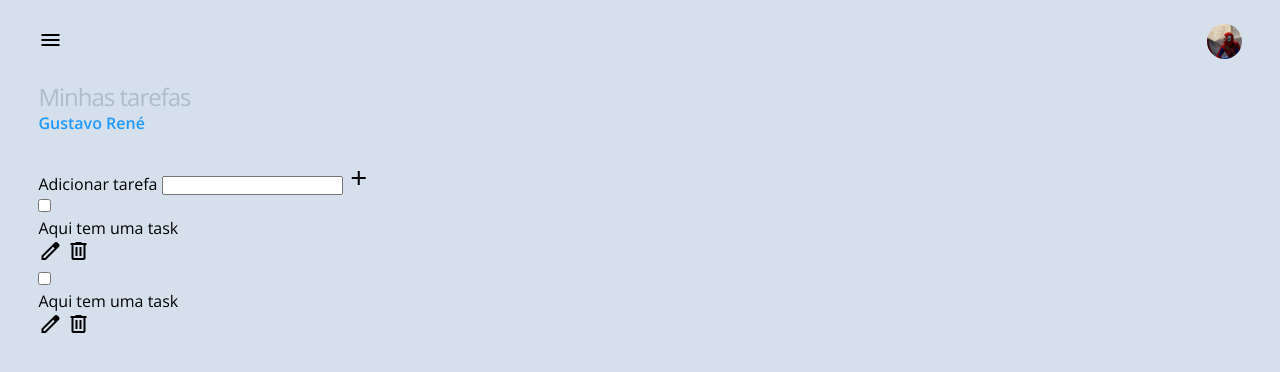
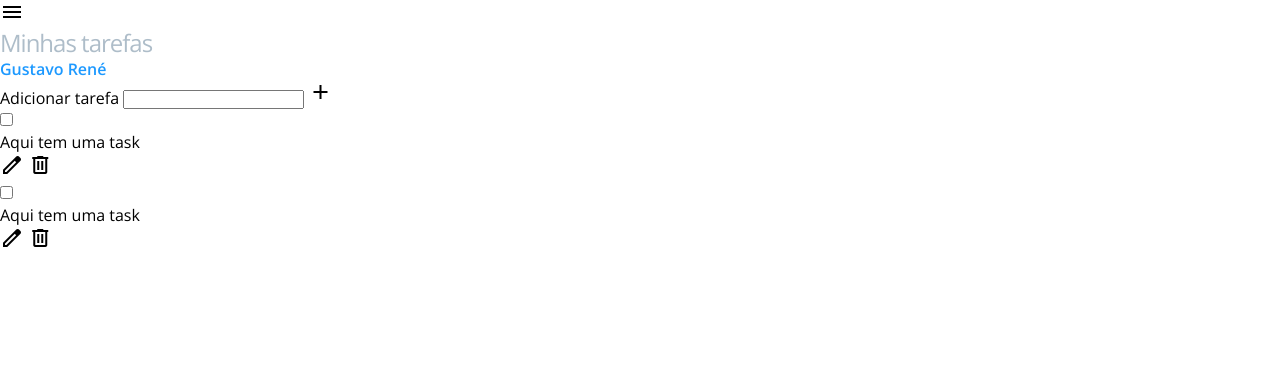
Before and after one commit to gustavorenedev/ResponsiveWebDevelopment, a plain HTML site: page TODOLIST/index.html in a window 1280 px wide. Drawn offline with nearby package versions, Linux system fonts and the light colour scheme.

Commit message:
Atualizações

```diff
--- a/TODOLIST/css/styles.css
+++ b/TODOLIST/css/styles.css
@@ -4,39 +4,9 @@
     padding: 0;
 }
 
-:root {
-    /* 2 traços e vem o que a variavel é depois vem a funcionalidade dela */
-    --color-brand-primary: #1D99FF;
-    --color-brand-secondary: #FF455B;
-
-    --color-feedback-error: #F1526E;
-    --color-feedback-info: #3DA4F3;
-    --color-feedback-success: #00C689;
-    --color-feedback-warning: #FDBF35;
-
-    --color-text-dark:#708AA1;
-    --color-text-light: #AEBDC9;
-
-    --color-interface-light: #F1F4F6;
-    --color-interface-dark: #D5E0EC;
-
-    --color-common-light: #FFFFFF;
-    --color-common-dark: #000000;
-
-    /* Spacing */
-
-    --spacing-xsmall: 4px;
-    --spacing-small: 8px;
-    --spacing-default: 16px;
-    --spacing-medium: 24px;
-    --spacing-large: 32px;
-    --spacing-xlarge: 40px;
-}
-
 body {
     font-family: 'Open Sans', Arial, Helvetica, sans-serif;
     font-size: 16px;
-    background-color: var(--color-interface-dark);
 }
 
 h1,
@@ -48,16 +18,6 @@ h6{
     font-weight: normal;
 }
 
-header {
-    padding-top: var(--spacing-medium);
-    padding-bottom: var(--spacing-medium);
-}
-
-.header-item {
-    display: flex;
-    justify-content: space-between;
-}
-
 .button {
     border: 0;
     background-color: transparent;
@@ -67,39 +27,10 @@ header {
 .title {
     line-height: 1.2; /* distancia entre a linha de cima com a linha de baixo */
     letter-spacing: -1px; /* espaçamento entre as letras */
-    color: var(--color-text-light);
+    color: #AEBDC9;
 }
 
 .subtitle {
     font-weight: 600;
-    color: var(--color-brand-primary);
+    color: #1d99ff;
 }
-
-.container{
-    /* utilizando 94% de largura e com o margin e left auto, sobram 3% para cada lado fazendo o padding */
-    width: 94%;
-    margin-left: auto;
-    margin-right: auto;
-}
-
-.avatar {
-    width: 35px;
-    height: 35px;
-    border-radius: 50%;
-}
-
-.form-task {
-    margin-top: var(--spacing-large);
-}
-
-.form-task-label {
-
-}
-
-.form-task-input {
-
-}
-
-.form-task-button {
-
-}
--- a/TODOLIST/index.html
+++ b/TODOLIST/index.html
@@ -13,36 +13,27 @@
 </head>
 <body>
     <header>
-        <div class="container header-item">
         <button class="button">
             <i class="material-symbols-outlined">
                 menu
             </i>
         </button>
-            <img src="img/icon.jpg" alt="Icon homem aranha" class="avatar">
-        </div>
+        <img src="" alt="">
     </header>
+
     <section>
-            <div class="container">
         <h1 class="title">Minhas tarefas</h1>
         <p class="subtitle">Gustavo René</p>
-                <form action="" class="form-task">
-                    <label for="" class="form-task-label">Adicionar tarefa</label>
-                    <input type="text" name="" id="" class="form-task-input"/>
-                    <button class="button form-task-button">
+        <label for="">Adicionar tarefa</label>
+        <input type="text" name="" id="" />
+        <button class="button">
             <i class="material-symbols-outlined">
             add
             </i>
         </button>
-
-                    <!-- Formatar a label, input e button conforme o figma -->
-
-                </form>
-            </div>
     </section>
 
     <section>
-            <div class="container">
         <div>
             <input type="checkbox" name="" id="" />
             <p>Aqui tem uma task</p>
@@ -72,7 +63,6 @@
                 </i>
             </button>
         </div>
-            </div>
     </section>
 </body>
 </html>
```
Lines whose indentation alone changed are shown as unchanged.
